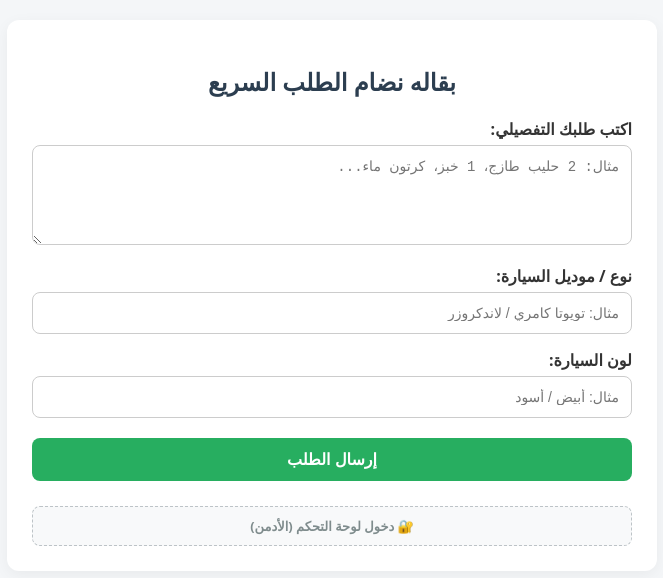
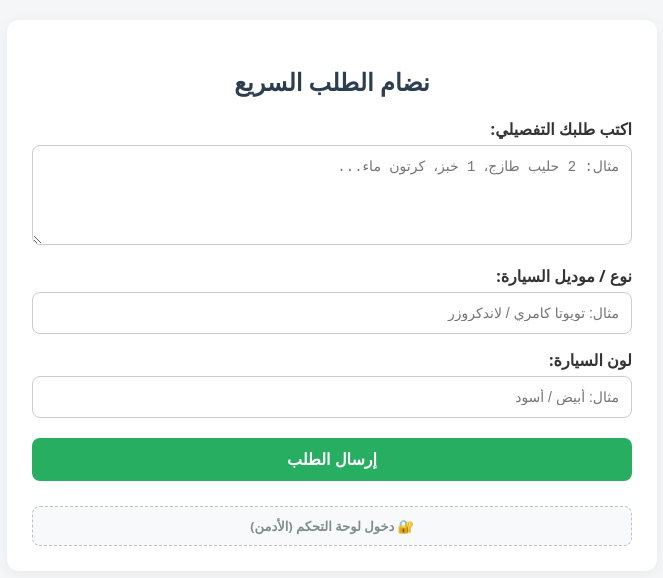
Before and after one commit to ixc9/-mtjr, a plain HTML site: page index.html in a window 1280 px wide. Shown: the whole page, without its empty margins (308-971 px from the left). Drawn offline with Linux system fonts and the light colour scheme.

Commit message:
Update index.html

```diff
--- a/index.html
+++ b/index.html
@@ -20,7 +20,7 @@
 <body>
 
 <div class="container">
-    <h2>بقاله نضام الطلب السريع</h2>
+    <h2> نضام الطلب السريع</h2>
     <form id="orderForm">
         <label for="itemsText">اكتب طلبك التفصيلي:</label>
         <textarea id="itemsText" placeholder="مثال: 2 حليب طازج، 1 خبز، كرتون ماء..." required></textarea>
```
